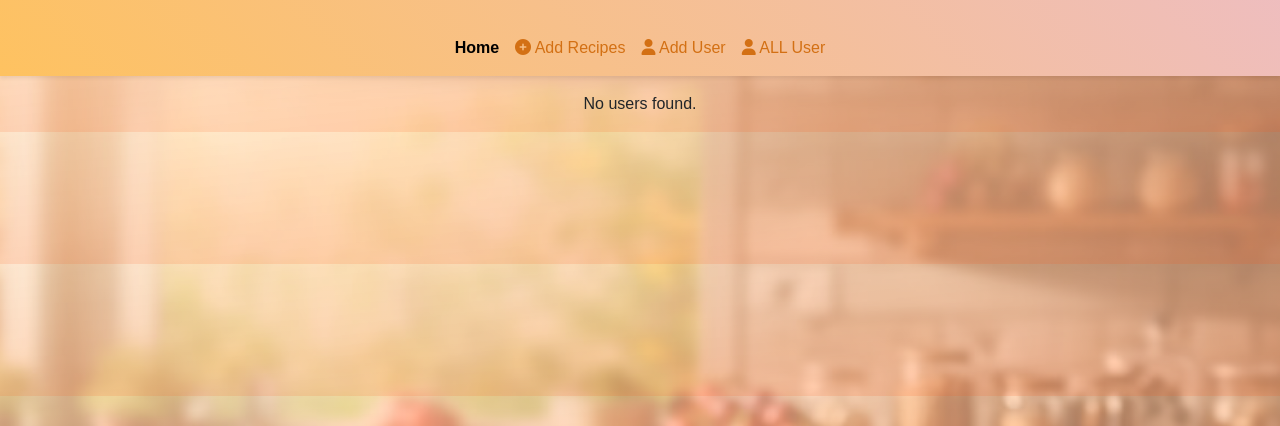
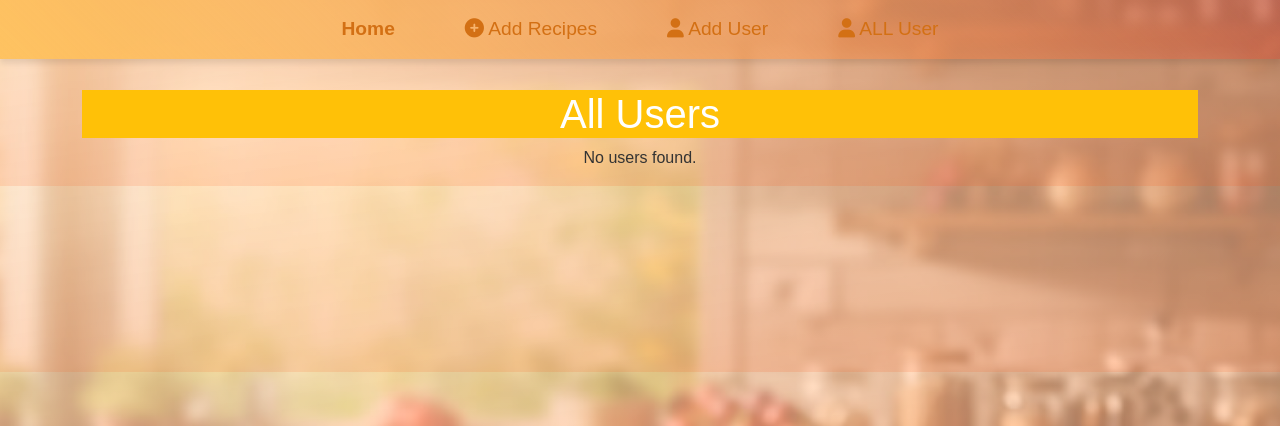
Before and after one commit to YousefDewidar/RecipeManager, a Flask app: page /all_user in a window 1280 px wide. Shown: the top 426 px of the page. Run offline with Flask 2, Linux system fonts and the light colour scheme; data that the repository does not hold is empty.

Commit message:
solve problem of navbar

```diff
--- a/templates/alluser/all_user.html
+++ b/templates/alluser/all_user.html
@@ -15,6 +15,7 @@
       margin: 0;
       padding: 0;
       box-sizing: border-box;
+      font-family: 'Times New Roman', Times, serif;
     }
 
     .container {
@@ -56,8 +57,8 @@
 <body>
   {% include "navbar/navbar.html" %}
 
-  <div class="container">
-    <h1 class="text-center mb-4">All Users</h1>
+  <div class="container  ">
+    <h1 class="text-center mb-xxl-5 text-bg-warning text-white" >All Users</h1>
     <div class="row g-4">
       {% if users %}
         {% for user in users %}
--- a/templates/navbar/navbar.html
+++ b/templates/navbar/navbar.html
@@ -6,14 +6,13 @@
     <meta name="viewport" content="width=device-width, initial-scale=1.0">
     <title>Recipes</title>
     <link rel="stylesheet" href="https://cdnjs.cloudflare.com/ajax/libs/font-awesome/6.4.2/css/all.min.css">
-    <link href="https://cdn.jsdelivr.net/npm/bootstrap@5.0.2/dist/css/bootstrap.min.css" rel="stylesheet"
-        integrity="sha384-EVSTQN3/azprG1Anm3QDgpJLIm9Nao0Yz1ztcQTwFspd3yD65VohhpuuCOmLASjC" crossorigin="anonymous">
     <style>
         body {
             font-family: 'Poppins', sans-serif;
             background-color: #f9f9f9;
             margin: 0;
             padding: 0;
+            padding-top: 70px; /* أضف مسافة من الأعلى لتعويض ارتفاع الـ navbar الثابت */
         }
 
         *::selection {
@@ -21,39 +20,58 @@
             color: black;
         }
 
-        .navbar {
-            position: fixed;
+        .recipe-navbar {
+            position: fixed; /* تجعل الـ navbar ثابتة */
             top: 0;
             left: 0;
             width: 100%;
             z-index: 1000;
             background: linear-gradient(45deg, #fec260, #d20c0c40);
             box-shadow: 0 4px 6px rgba(0, 0, 0, 0.1);
+            padding: 15px 0; /* ارتفاع أكبر للـ navbar */
+            margin: 0;
         }
 
-        .navbar-brand {
-            font-size: 1.8rem;
+        .recipe-navbar .recipe-navbar-brand {
+            font-size: 2rem;
             font-weight: bold;
             color: #d37014;
             transition: transform 0.3s ease;
+            padding-left: 20px;
         }
 
-        .navbar-brand:hover {
+        .recipe-navbar .recipe-navbar-brand:hover {
             transform: scale(1.1);
         }
 
-        .nav-link {
-            font-size: 1rem;
+        .recipe-navbar .recipe-nav-links {
+            display: flex;
+            justify-content: center;
+            width: 100%;
+            list-style: none;
+            padding: 0;
+            margin: 0;
+        }
+
+        .recipe-navbar .recipe-nav-item {
+            margin: 0 20px;
+        }
+
+        .recipe-navbar .recipe-nav-link {
+            font-size: 1.2rem;
             color: #d37014;
             transition: color 0.3s ease;
+            text-decoration: none;
             position: relative;
+            padding: 10px 15px;
         }
 
-        .nav-link:hover {
+        .recipe-navbar .recipe-nav-link:hover {
             color: #ff5722;
+            text-decoration: none;
         }
 
-        .nav-link::after {
+        .recipe-navbar .recipe-nav-link::after {
             content: '';
             position: absolute;
             bottom: -4px;
@@ -64,21 +82,21 @@
             transition: width 0.3s ease, left 0.3s ease;
         }
 
-        .nav-link:hover::after {
+        .recipe-navbar .recipe-nav-link:hover::after {
             width: 100%;
             left: 0;
         }
 
-        .nav-link.active {
+        .recipe-navbar .recipe-nav-link.active {
             font-weight: bold;
             color: #d37014;
         }
 
-        .navbar-toggler-icon {
+        .recipe-navbar .recipe-navbar-toggler-icon {
             background-color: #d37014;
         }
 
-        .btn-primary {
+        .recipe-navbar .recipe-btn-primary {
             background-color: #ff5722;
             border: none;
             color: white;
@@ -88,13 +106,13 @@
             transition: background-color 0.3s, transform 0.3s, box-shadow 0.3s;
         }
 
-        .btn-primary:hover {
+        .recipe-navbar .recipe-btn-primary:hover {
             background-color: #e64a19;
             transform: translateY(-3px);
             box-shadow: 0 6px 12px rgba(0, 0, 0, 0.2);
         }
 
-        .search-input {
+        .recipe-navbar .recipe-search-input {
             padding: 12px 15px;
             border-radius: 30px;
             border: 2px solid #ccc;
@@ -103,54 +121,43 @@
             transition: border-color 0.3s, box-shadow 0.3s;
         }
 
-        .card {
+        .recipe-navbar .recipe-card {
             border-radius: 15px;
             box-shadow: 0 4px 8px rgba(0, 0, 0, 0.1);
             transition: transform 0.3s ease, box-shadow 0.3s ease;
         }
 
-        .card:hover {
+        .recipe-navbar .recipe-card:hover {
             transform: translateY(-5px);
             box-shadow: 0 6px 15px rgba(0, 0, 0, 0.2);
         }
-
-
-    .navbar-nav {
-        justify-content: center; /* لتوسيط العناصر */
-        width: 100%; /* اجعل العرض 100% لاحتواء المحتوى بالكامل */
-    }
 
     </style>
 </head>
 
 <body>
     <!-- Navbar -->
-
-    <nav class="navbar navbar-expand-lg bg-light shadow-sm">
-        <div class="container">
-            <div class="collapse navbar-collapse" id="navbarNav">
-                <ul class="navbar-nav ms-auto d-flex">
-                    <li class="nav-item">
-                        <a class="nav-link active" href="/#recpie">Home</a>
+    <nav class="recipe-navbar">
+        <div class="recipe-container">
+            <div class="recipe-collapse" id="recipeNavbarNav">
+                <ul class="recipe-nav-links">
+                    <li class="recipe-nav-item">
+                        <a class="recipe-nav-link active" href="/#recpie">Home</a>
                     </li>
-                    <li class="nav-item">
-                        <a class="nav-link" href="/create"><i class="fas fa-plus-circle"></i> Add Recipes</a>
+                    <li class="recipe-nav-item">
+                        <a class="recipe-nav-link" href="/create"><i class="fas fa-plus-circle"></i> Add Recipes</a>
                     </li>
-                    <li class="nav-item">
-                        <a class="nav-link" href="/create_authour"><i class="fas fa-user"></i> Add User</a>
+                    <li class="recipe-nav-item">
+                        <a class="recipe-nav-link" href="/create_authour"><i class="fas fa-user"></i> Add User</a>
                     </li>
-                    <li class="nav-item">
-                        <a class="nav-link" href="/all_user"><i class="fas fa-user"></i> ALL User</a>
+                    <li class="recipe-nav-item">
+                        <a class="recipe-nav-link" href="/all_user"><i class="fas fa-user"></i> ALL User</a>
                     </li>
                 </ul>
             </div>
         </div>
     </nav>
 
-
-
-
-
     <script src="https://cdn.jsdelivr.net/npm/bootstrap@5.0.2/dist/js/bootstrap.bundle.min.js"></script>
 </body>
 
```
